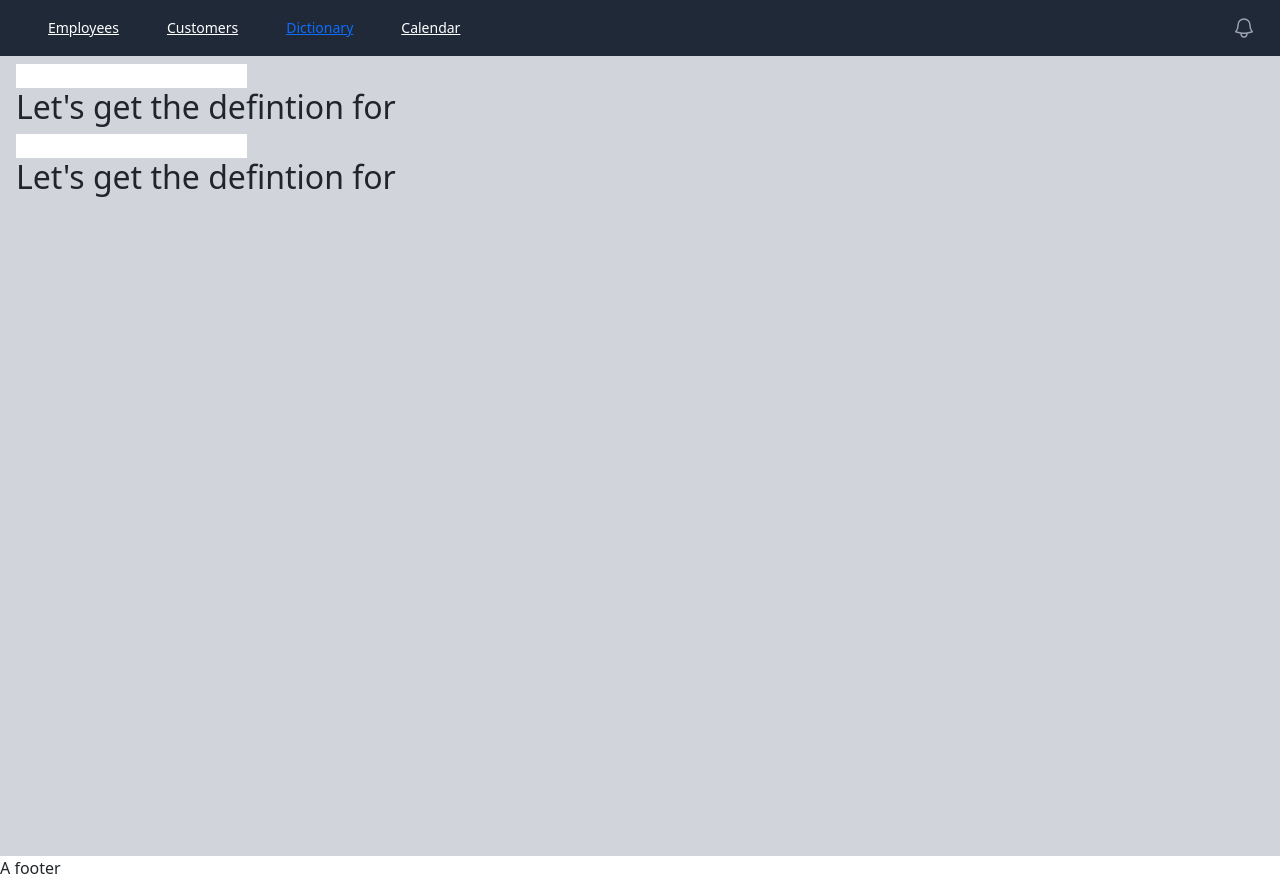
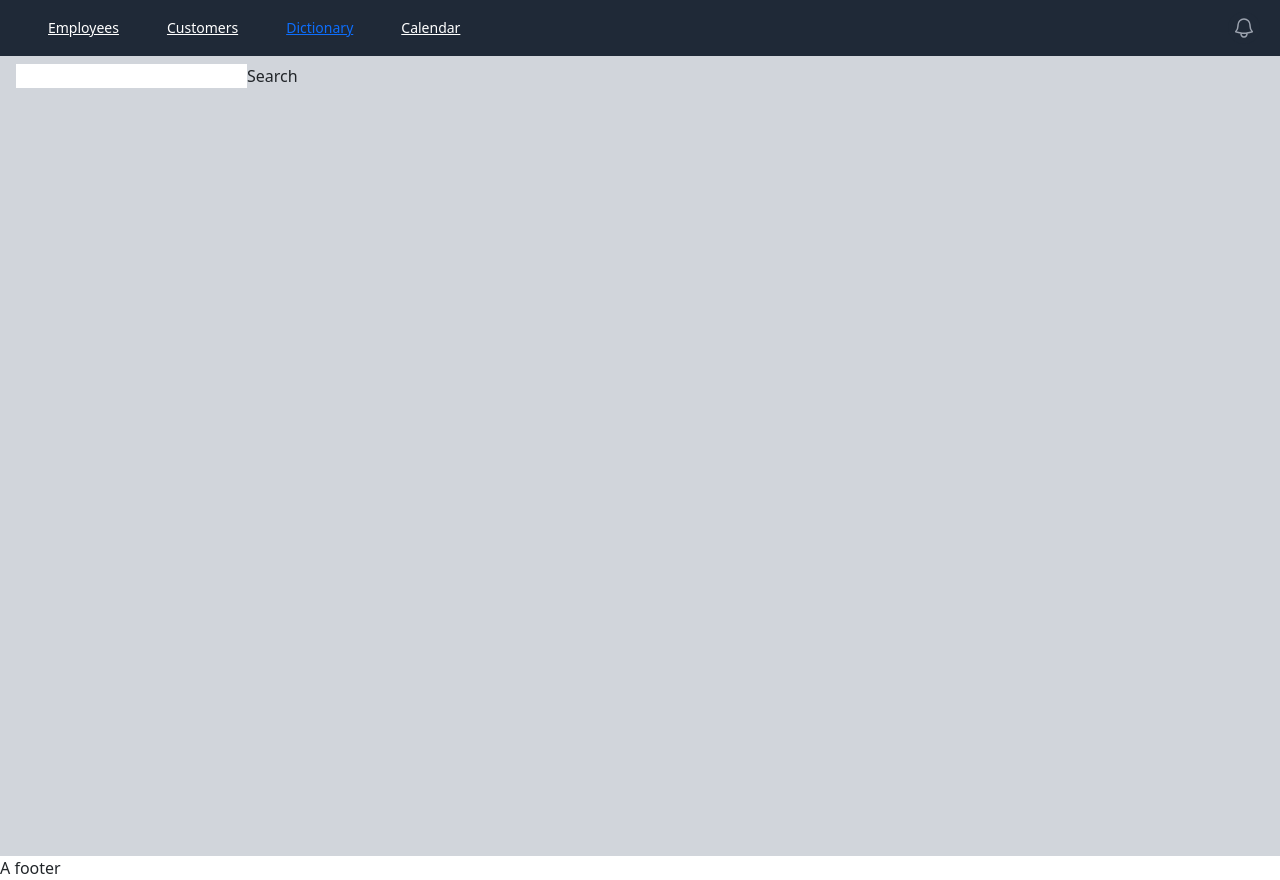
Before and after one commit to sohail70/React, a React (Create React App) app: page /dictionary in a window 1280 px wide. Built offline with nearby package versions, Linux system fonts and the light colour scheme.

Commit message:
Add search bar for the dictionary without handling the 404 or connection errors

```diff
--- a/src/App.js
+++ b/src/App.js
@@ -15,7 +15,6 @@ function App() {
         <Route path='/employees' element={<Employees/>}/>
         <Route path='/customers' element={<Customers/>}/>
         <Route path='/dictionary' element={<Dictionary/>}/>
-        <Route path='/definition' element={<Definition/>}/>
         <Route path='/definition/:search' element={<Definition/>}/>
       </Routes>
     </Header>
--- a/src/pages/Dictionary.js
+++ b/src/pages/Dictionary.js
@@ -1,8 +1,14 @@
 import { useState , useEffect } from "react";
+import { NavItem } from "react-bootstrap";
+import { Navigate, useNavigate } from "react-router-dom";
+
+
 export default function Dictionary(){
     const [word , setWord] = useState('');
-    const [word2, setWord2] = useState('');
+    // const [word2, setWord2] = useState('');
 
+    const navigate = useNavigate();
+//////////////////////////////////////////////////////////////
     ///option1) No dependency array ---> update for any state change
 
     // useEffect(()=>{
@@ -21,16 +27,16 @@ export default function Dictionary(){
     // useEffect(()=>{
     //     console.log("State Updated",word+" "+word2); //word2 inja chun async hast momkene hanooz beroz nashode bashe vali word hatam berooz shode chun useEffect arg dovomesh ro word dadim
     // } , [word]);
-
+////////////////////////////////////////////////////////////////
 
     ///Separation of concerns
     useEffect(()=>{
         console.log("State Updated",word);
     } , [word]);
 
-    useEffect(()=>{
-        console.log("State Updated",word2);
-    } , [word2]);
+    // useEffect(()=>{
+    //     console.log("State Updated",word2);
+    // } , [word2]);
 
     return (
         <>
@@ -39,15 +45,19 @@ export default function Dictionary(){
                 //console.log paeen khoob nist va bayad dar useEffect bala bashse --> khoodet chek kun
                 // console.log("State Updated",word); //hanoz momkene set nashode bahse vase hamin khoob shayad log nakune --> ama age dar useEffect console bezari kar mikune chun pas az update shodan state kar mikune
             }} />
-            <h2>Let's get the defintion for {word}</h2>
+            {/* <h2>Let's get the defintion for {word}</h2> */}
+            <button onClick={()=>{
+                //console.log("click");
+                navigate('/definition/'+ word , {replace:true}); //replace true vaghti back mizani bad az search be page e ghabltar az dictionary ke ghab az dictionary tosh bodi mire --> history
+            }}>Search</button>
 
-
+{/*
             <input type="text" onChange={(e)=>{
                 setWord2(e.target.value); //mohem ---> setWord function is asynchronous so they are not guaranteed to have the result immediately after so the console below have problems
                 //console.log paeen khoob nist va bayad dar useEffect bala bashse --> khoodet chek kun
                 // console.log("State Updated",word); //hanoz momkene set nashode bahse vase hamin khoob shayad log nakune --> ama age dar useEffect console bezari kar mikune chun pas az update shodan state kar mikune
             }} />
-            <h2>Let's get the defintion for {word2}</h2>
+            <h2>Let's get the defintion for {word2}</h2> */}
         </>
     )
 }
```
Also changed, not shown: soheil.txt.
